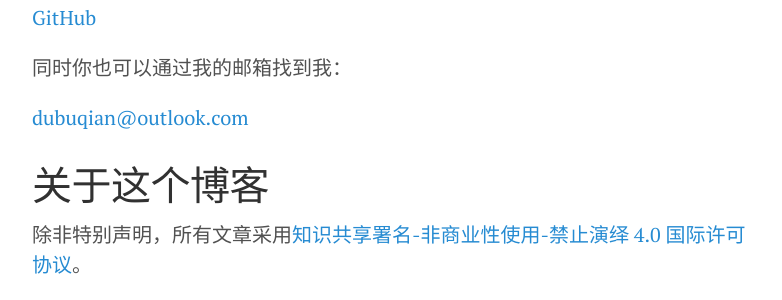
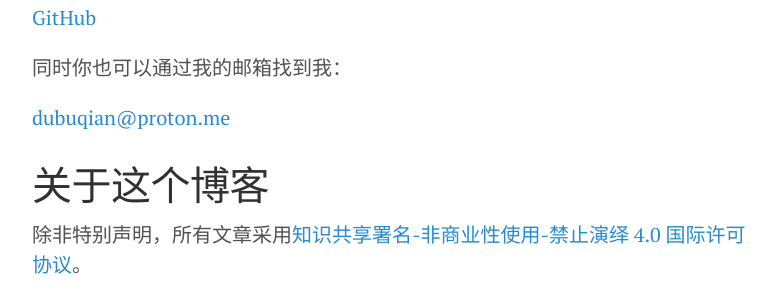
Before and after one commit to dubuqian/dubuqian.github.io, a Jekyll site: the page built from about.md, in a window 1280 px wide. Shown: the part 631-931 px from the top of the page, without its empty margins (248-1030 px from the left). Built offline with Jekyll 4.4.1, drawn with Linux system fonts in a browser that asks for light colours; a script that is not in the unit is left out; comment, search, counter and statistics services are not loaded.

Commit message:
Update about.md

```diff
--- a/about.md
+++ b/about.md
@@ -21,7 +21,7 @@ title: 关于
 
 同时你也可以通过我的邮箱找到我：
 
-[dubuqian@outlook.com](mailto:dubuqian@outlook.com)
+[dubuqian@proton.me](mailto:dubuqian@proton.me)
 
 # 关于这个博客
 除非特别声明，所有文章采用[知识共享署名-非商业性使用-禁止演绎 4.0 国际许可协议](https://creativecommons.org/licenses/by-nc-nd/4.0/)。
```
